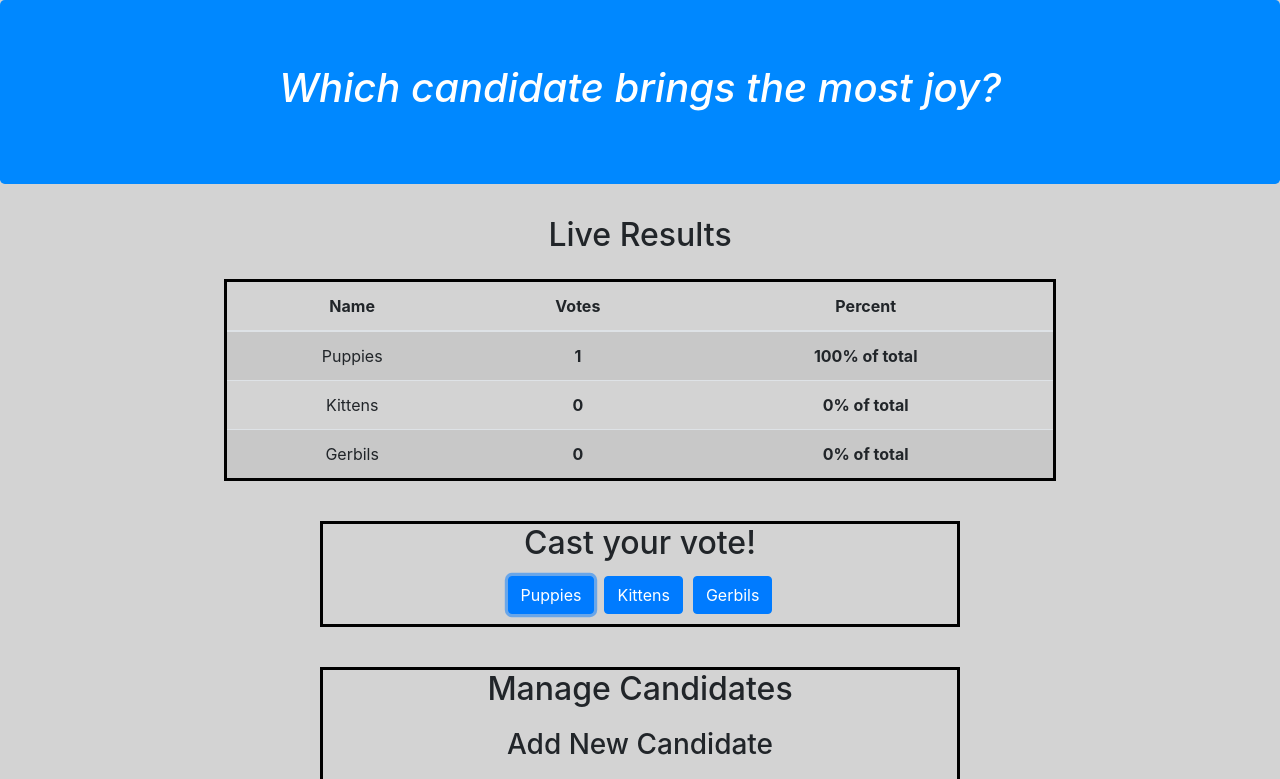
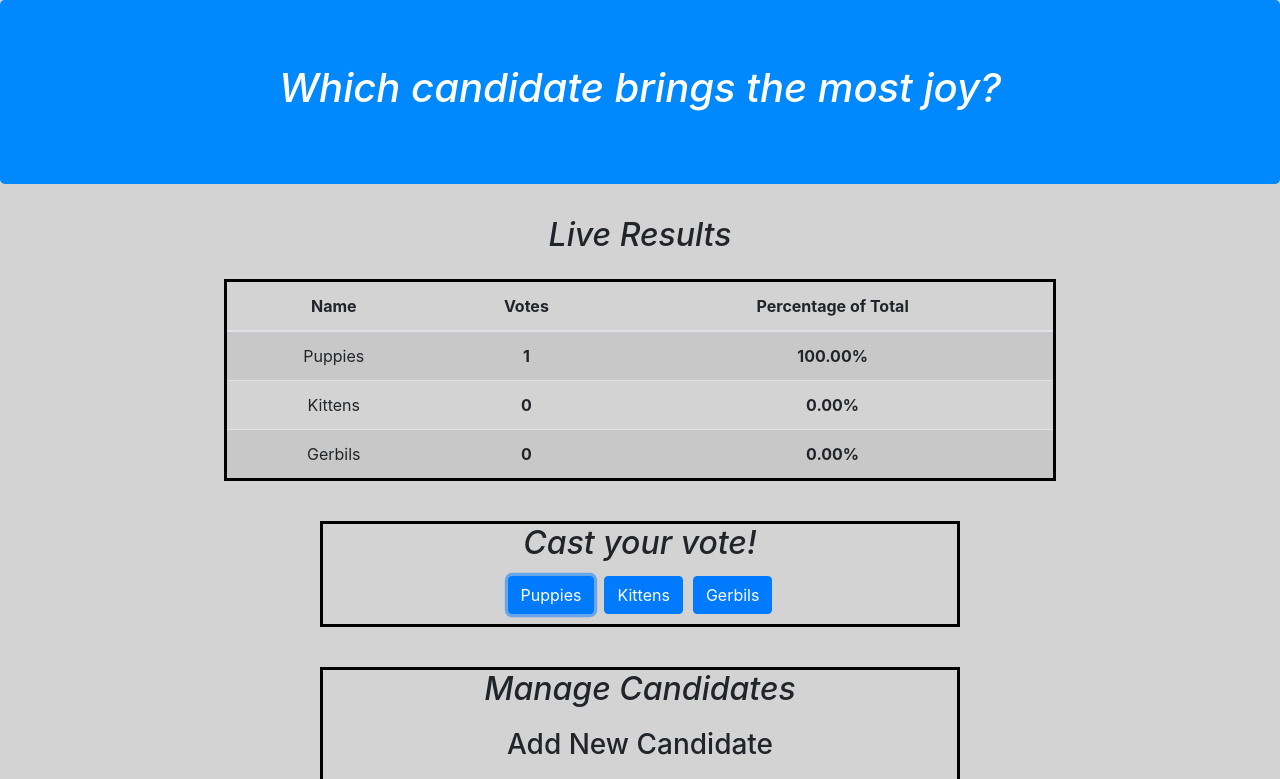
Before and after one commit to ryanmundy/code-challenge, a website: page public/index.html in a window 1280 px wide. Both pictures are taken after a click on the button "Puppies". Shown: the top 779 px of the page. Drawn offline with nearby package versions, Linux system fonts and the light colour scheme.

Commit message:
sets decimals to two digits

```diff
--- a/public/js/Candidate.App.js
+++ b/public/js/Candidate.App.js
@@ -17,7 +17,7 @@ app.component("itmRoot", {
             }
             //loop over candidates and calculate percentage of total
             for (candidate of this.candidates) {
-                candidate.percentage = `${(candidate.votes / totalVotes) * 100}% of total`;
+                candidate.percentage = `${((candidate.votes / totalVotes) * 100).toFixed(2)}%`;
             }
         }
 
@@ -148,16 +148,6 @@ app.component("itmResults", {
         candidates: "<"
     },
     controller: class { },
-    // template: `
-    //     <h2>Live Results</h2>
-    //     <ul>
-    //         <li ng-repeat="candidate in $ctrl.candidates | orderBy: '-votes'">
-    //             <span ng-bind="candidate.name"></span>
-    //             <strong ng-bind="candidate.votes"></strong>
-    //             <strong ng-bind="candidate.percentage"></strong>
-    //         </li>
-    //     </ul>
-    // `
     template: `
         <h2>Live Results</h2>
         <table class="table table-striped table-hover" id="table">
@@ -165,7 +155,7 @@ app.component("itmResults", {
             <tr>
             <th scope="col">Name</th>
             <th scope="col">Votes</th>
-            <th scope="col">Percent</th>
+            <th scope="col">Percentage of Total</th>
             </tr>
         </thead>
         <tbody>
--- a/public/styles/style.css
+++ b/public/styles/style.css
@@ -14,6 +14,7 @@ h1{
 
 h2{
     text-align: center;
+    font-style: italic;
 }
 
 h3{
```
